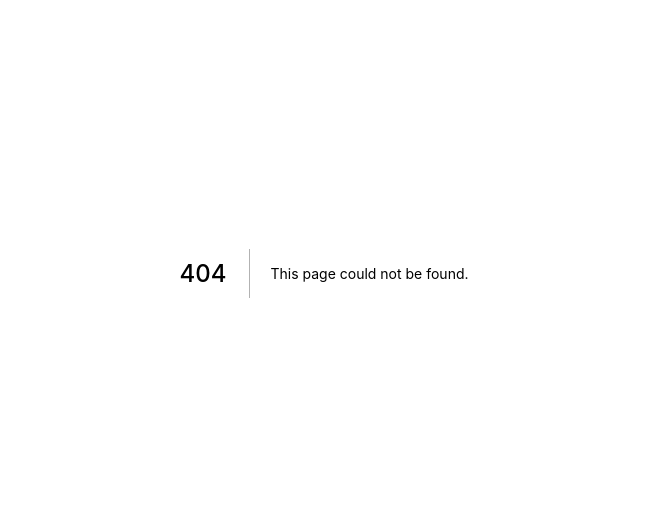
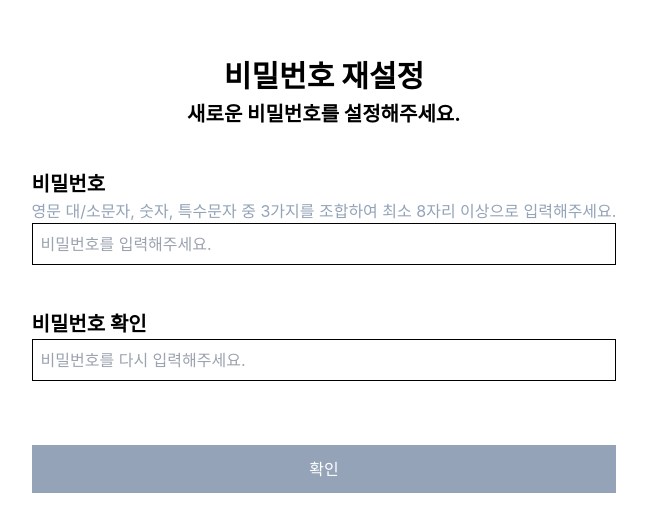
Before and after one commit to hwangyena/practice-next, a Next.js app: page /change-pwd in a window 1280 px wide. Before the commit this address had no page. Shown: the part 127-658 px from the top of the page, without its empty margins (316-963 px from the left). Built offline with nearby package versions, Linux system fonts and the light colour scheme; what unstated-next would draw is missing.

Commit message:
비밀번호 재설정

```diff
--- a/src/lib/endpoints/employees.ts
+++ b/src/lib/endpoints/employees.ts
@@ -2,7 +2,7 @@ import useSWR from 'swr';
 import { sendRequest, SWR_KEY } from '.';
 
 export const useUser = () => {
-  const { data: userInfo, mutate } = useSWR(SWR_KEY.userInfo);
+  const { data: userInfo, mutate, error: userError } = useSWR(SWR_KEY.userInfo);
 
   const login = async (loginId: string, password: string, force = false) => {
     const res = await sendRequest<UserInfo>({
--- /dev/null
+++ b/src/pages/change-pwd.tsx
@@ -0,0 +1,85 @@
+import React, { useState } from 'react';
+
+export default function ChangePwd() {
+  const [pwd, setPwd] = useState('');
+  const [confirmPwd, setConfirmPwd] = useState('');
+  const [errorPwd, setErrorPwd] = useState(false);
+  const [errorConfirm, setErrorConfirm] = useState(false);
+
+  const onCheckPwd = () => {
+    if (!pwd) {
+      setErrorPwd(false);
+      return;
+    }
+
+    let combination = 0;
+    if (pwd.search(/[a-z]/) !== -1) {
+      combination += 1;
+    }
+    if (pwd.search(/[A-Z]/) !== -1) {
+      combination += 1;
+    }
+    if (pwd.search(/\d/) !== -1) {
+      combination += 1;
+    }
+    if (pwd.search(/[.?!@#$%^&*₩'"_-]/) !== -1) {
+      combination += 1;
+    }
+
+    if (combination <= 2 || pwd.length < 8) {
+      setErrorPwd(true);
+      return;
+    }
+
+    setErrorPwd(false);
+  };
+
+  const onCheckConfirmPwd = () => {
+    if (!confirmPwd) {
+      setErrorConfirm(false);
+      return;
+    }
+    if (confirmPwd !== pwd) {
+      setErrorConfirm(true);
+      return;
+    }
+    setErrorConfirm(false);
+  };
+
+  return (
+    <main className="grid place-items-center h-screen">
+      <div>
+        <section className="text-center">
+          <h2>비밀번호 재설정</h2>
+          <h3 className="mb-10">새로운 비밀번호를 설정해주세요.</h3>
+        </section>
+        <section className="">
+          <h3>비밀번호</h3>
+          <p className="text-slate-400">
+            영문 대/소문자, 숫자, 특수문자 중 3가지를 조합하여 최소 8자리 이상으로 입력해주세요.
+          </p>
+          <input
+            placeholder="비밀번호를 입력해주세요."
+            value={pwd}
+            onChange={(e) => setPwd(e.target.value)}
+            className={`p-2 w-full focus:outline-0 ${errorPwd && 'border-red-400'}`}
+            onBlur={onCheckPwd}
+          />
+          <p className={`${errorPwd ? 'text-red-400' : 'opacity-0'}`}>비밀번호를 확인해주세요.</p>
+        </section>
+        <section className="mt-5">
+          <h3>비밀번호 확인</h3>
+          <input
+            placeholder="비밀번호를 다시 입력해주세요."
+            value={confirmPwd}
+            onChange={(e) => setConfirmPwd(e.target.value)}
+            className={`p-2 w-full focus:outline-0 ${errorConfirm && 'border-red-400'}`}
+            onBlur={onCheckConfirmPwd}
+          />
+          <p className={`${errorConfirm ? 'text-red-400' : 'opacity-0'}`}>비밀번호가 일치하지 않습니다.</p>
+        </section>
+        <button className="w-full p-3 bg-slate-400 mt-10 text-white">확인</button>
+      </div>
+    </main>
+  );
+}
--- a/src/pages/login.tsx
+++ b/src/pages/login.tsx
@@ -4,7 +4,6 @@ import { useEffect, useRef, useState } from 'react';
 import { BackButton } from 'src/components/custom';
 import { useUser } from 'src/lib/endpoints/employees';
 import { UsePageLoad } from 'src/lib/hooks';
-import { EMAIL_REX } from 'src/lib/regex';
 import { GlobalStore } from 'src/store';
 
 const PopUp = dynamic(() => import('src/components/custom/pop-up'));
```
Also changed, not shown: 1 other file (tests, documents, lock files or other folders).
